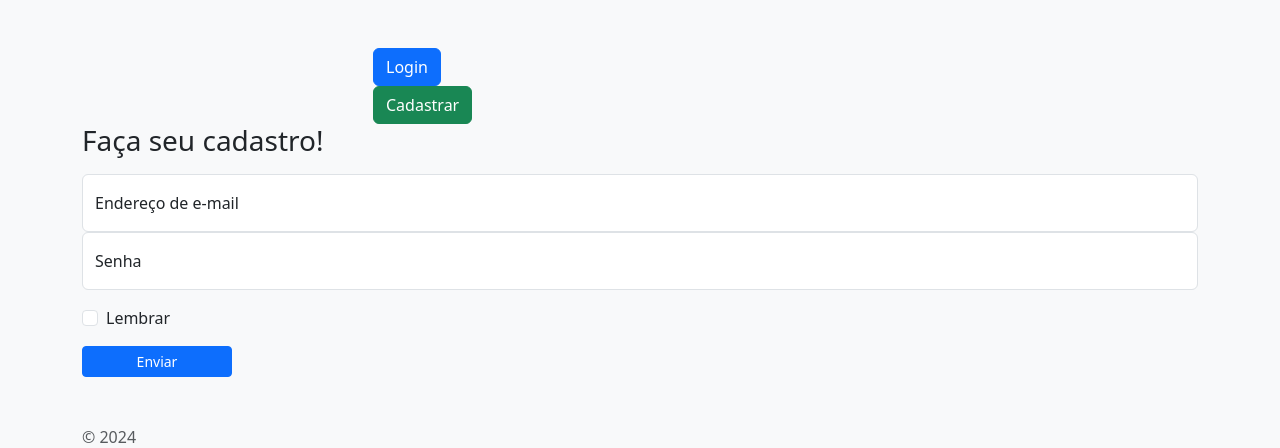
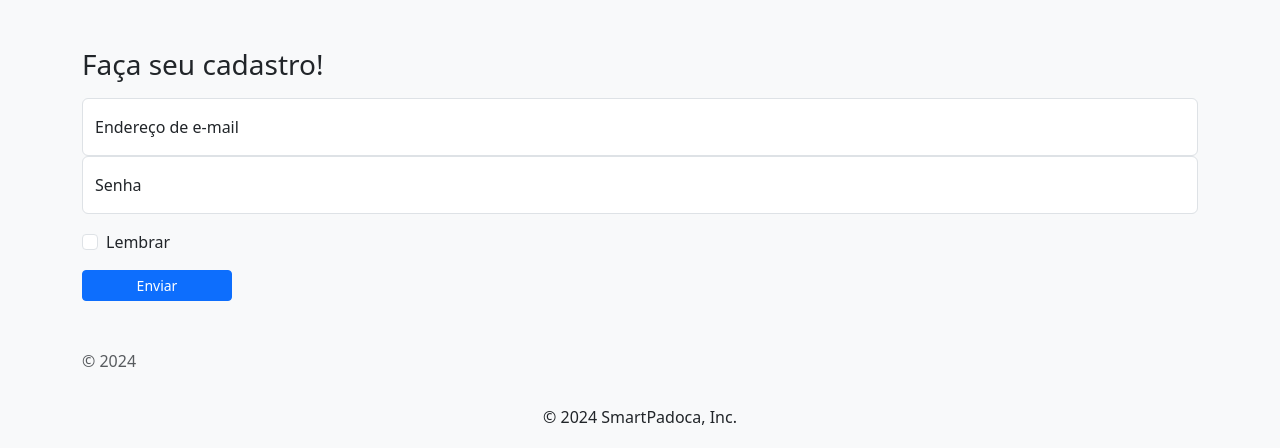
Before and after one commit to mateusxxt5/djangovitorsga, a Django app: template sga/aplic/templates/login_cadastro.html in a window 1280 px wide. Shown: the part 56-504 px from the top of the page. Run offline with Django 3.2, Linux system fonts and the light colour scheme; the template is opened without the code that fills it, so the values that code supplies are empty; some libraries are stand-ins or nearby versions.

```diff
--- a/sga/aplic/templates/login_cadastro.html
+++ b/sga/aplic/templates/login_cadastro.html
@@ -11,14 +11,12 @@
                 <form method="post">
                     {% csrf_token %}
                     {{ login_form.as_p }}  <!-- Formulário de Login -->
-                    <button type="submit" class="btn btn-primary">Login</button>
                 </form>
 
                 <!-- Formulário de Cadastro -->
                 <form method="post">
                     {% csrf_token %}
                     {{ cadastro_form.as_p }}  <!-- Formulário de Cadastro -->
-                    <button type="submit" class="btn btn-success">Cadastrar</button>
                 </form>
             </div>
         </div>
```
